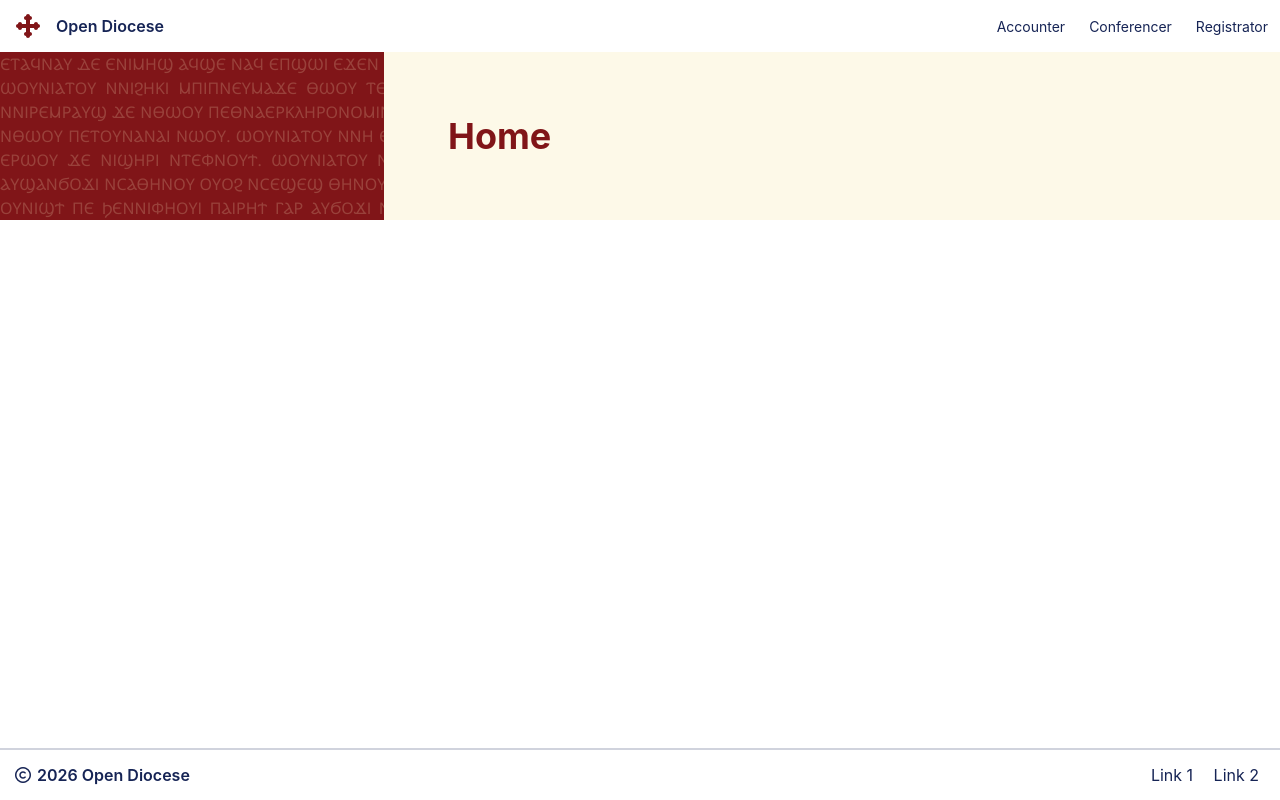
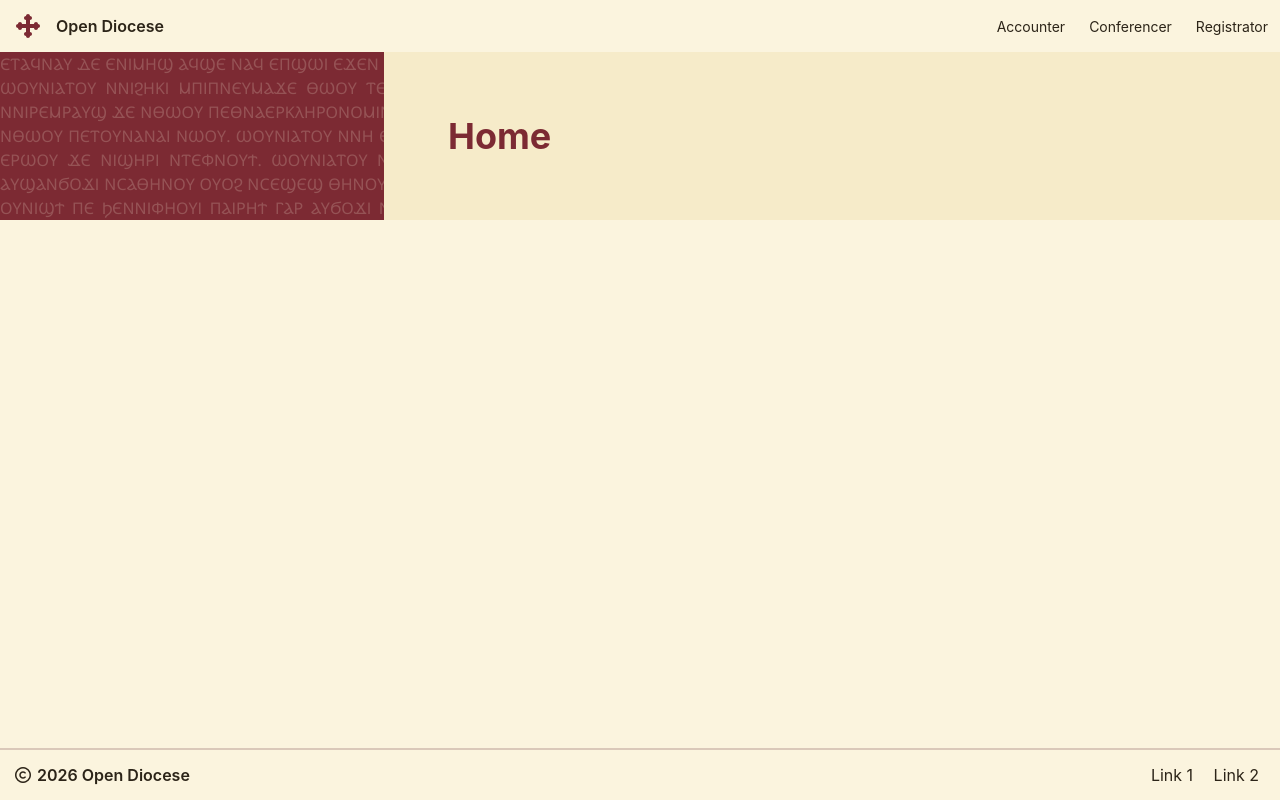
Before and after one commit to mbadres/open-diocese, a SvelteKit app: page / in a window 1280 px wide. Built offline with nearby package versions, Linux system fonts and the light colour scheme.

Commit message:
feat: add palimpsest theme

```diff
--- a/src/app.css
+++ b/src/app.css
@@ -1,9 +1,10 @@
 @import 'tailwindcss';
+@import url('https://fonts.googleapis.com/css2?family=EB+Garamond:ital,wght@0,400;0,500;0,600;1,400;1,500&family=Cardo:ital,wght@0,400;0,700;1,400&family=IBM+Plex+Mono:wght@400;500;600&family=Noto+Sans+Coptic&display=swap');
 @plugin "daisyui";
 
 @plugin "daisyui/theme" {
-	name: 'diosece';
-	default: true;
+	name: 'diocese';
+	default: false;
 	prefersdark: false;
 	color-scheme: 'light';
 	--color-base-100: oklch(100% 0 0);
@@ -71,6 +72,54 @@
 	--noise: 0;
 }
 
+@plugin "daisyui/theme" {
+	name: 'palimpsest';
+	default: true;
+	prefersdark: false;
+	color-scheme: 'light';
+	/* Parchment / backgrounds */
+	--color-base-100: oklch(96.68% 0.03 92.317); /* parchment #FBF4DE */
+	--color-base-200: oklch(94.01% 0.046 92.186); /* parchment-2 #F6EBC9 */
+	--color-base-300: oklch(83.69% 0.063 92.149); /* rule #D8C99B */
+	--color-base-content: oklch(26.57% 0.024 77.51); /* ink #2C2418 */
+	/* Bordeaux */
+	--color-primary: oklch(40.95% 0.114 17.265); /* bordeaux #7C2A33 */
+	--color-primary-content: oklch(96.68% 0.03 92.317); /* parchment #FBF4DE */
+	/* Sage / olive */
+	--color-secondary: oklch(62.73% 0.072 108.305); /* sage #8C8C58 */
+	--color-secondary-content: oklch(47.2% 0.056 108.371); /* olive-deep #5E5E38 */
+	/* Gold (illumination) */
+	--color-accent: oklch(65.04% 0.108 77.215); /* gold #B4863A */
+	--color-accent-content: oklch(31.92% 0.086 15.186); /* oxblood #561C24 */
+	/* Oxblood */
+	--color-neutral: oklch(31.92% 0.086 15.186); /* oxblood #561C24 */
+	--color-neutral-content: oklch(90.26% 0.087 92.503); /* butter #F3DE9C */
+	--color-info: oklch(74% 0.16 232.661);
+	--color-info-content: oklch(29% 0.066 243.157);
+	--color-success: oklch(76% 0.177 163.223);
+	--color-success-content: oklch(37% 0.077 168.94);
+	--color-warning: oklch(82% 0.189 84.429);
+	--color-warning-content: oklch(41% 0.112 45.904);
+	--color-error: oklch(51.35% 0.109 18.694); /* bordeaux-tint #9C4A4E */
+	--color-error-content: oklch(96.68% 0.03 92.317); /* parchment #FBF4DE */
+	--radius-selector: 0.25rem;
+	--radius-field: 0.25rem;
+	--radius-box: 0.4375rem;
+	--size-selector: 0.25rem;
+	--size-field: 0.25rem;
+	--border: 1px;
+	--depth: 0;
+	--noise: 0;
+}
+
+[data-theme='palimpsest'] {
+	--font-serif: 'EB Garamond', Georgia, serif;
+	--font-manuscript: 'Cardo', 'EB Garamond', serif;
+	--font-mono: 'IBM Plex Mono', ui-monospace, monospace;
+	--font-coptic: 'Noto Sans Coptic', 'Cardo', serif;
+	font-family: var(--font-serif);
+}
+
 html {
 	scroll-behavior: smooth;
 }
--- /dev/null
+++ b/src/lib/ui/layout/DottedBackground.svelte
@@ -0,0 +1,9 @@
+<script lang="ts">
+	import type { Snippet } from 'svelte';
+
+	let { class: className = '', children }: { class?: string; children: Snippet } = $props();
+</script>
+
+<div class={className}>
+	{@render children?.()}
+</div>
--- a/src/routes/+layout.svelte
+++ b/src/routes/+layout.svelte
@@ -3,6 +3,7 @@
 	import '../app.css';
 
 	import favicon from '$lib/assets/cross.svg';
+	import DottedBackground from '$lib/ui/layout/DottedBackground.svelte';
 
 	let { children } = $props();
 </script>
@@ -10,5 +11,6 @@
 <svelte:head>
 	<link rel="icon" type="image/svg+xml" href={favicon} />
 </svelte:head>
-
-{@render children()}
+<DottedBackground>
+	{@render children()}
+</DottedBackground>
```
